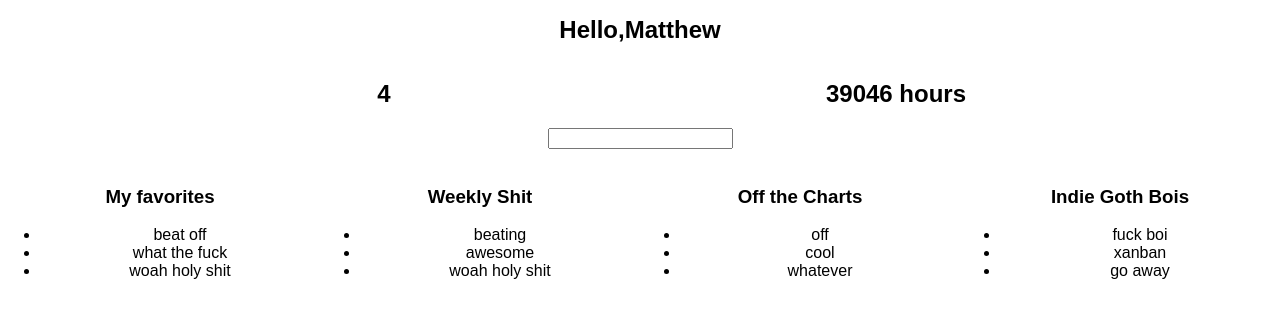
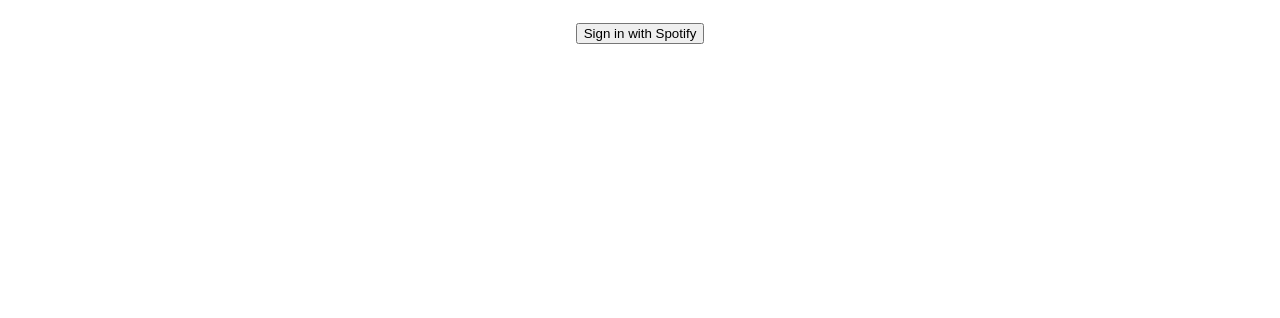
Before and after one commit to demrich/reactSpotifyPlaylist, a React (Create React App) app: page / in a window 1280 px wide. Shown: the top 318 px of the page. Built offline with nearby package versions, Linux system fonts and the light colour scheme.

Commit message:
pulling data from personal spotify and outputting. need to work on images

```diff
--- a/package.json
+++ b/package.json
@@ -3,6 +3,7 @@
   "version": "0.1.0",
   "private": true,
   "dependencies": {
+    "query-string": "^6.0.0",
     "react": "^16.3.1",
     "react-dom": "^16.3.1",
     "react-scripts": "1.1.4"
--- a/src/App.js
+++ b/src/App.js
@@ -1,7 +1,7 @@
 import React, { Component } from 'react';
-import logo from './logo.svg';
 import './App.css';
-let textColor = '#fff';
+import queryString from 'query-string';
+
 
 let fakeServerData = {
   user: {
@@ -10,23 +10,10 @@
       {
         name: 'My favorites',
         songs: [{name:'beat off', duration:12345}, {name:'what the fuck', duration:23415}, {name: 'woah holy shit', duration:945374} ]
-      },
-      {
-        name: 'Weekly Shit',
-        songs: [{name:'beating', duration:12345}, {name:'awesome', duration:23415}, {name: 'woah holy shit', duration:92374} ]
-      },
-      {
-        name: 'Off the Charts',
-        songs: [{name:'off', duration:12345}, {name:'cool', duration:23415}, {name: 'whatever', duration:92244} ]
-      },
-      {
-        name: 'Indie Goth Bois',
-        songs: [{name:' fuck boi', duration:12345}, {name:'xanban', duration:23415}, {name: 'go away', duration:2342374} ]
       }
     ]
   }
 };
-
 
 class PlayListCounter extends Component {
   render() {
@@ -71,10 +58,9 @@
 class PlayList extends Component {
   render() {
     let playlist = this.props.playlist;
-
     return (
       <div style = {{width : '25%', display : 'inline-block'}}>
-      <img />
+      <img src={playlist.image} />
       <h3>{playlist.name}</h3>
       <ul>
           {playlist.songs.map(song =>
@@ -91,42 +77,75 @@
     super();
     this.state = {
       serverData: {},
-      filterString:''
+      filterString:'',
+      image:''
    }
 }
-componentDidMount = () => {
-  setTimeout(() => {
-    this.setState({serverData: fakeServerData})
-  }, 1000);
+componentDidMount(){
+  let parsed = queryString.parse(window.location.search);
+  let accessToken = parsed.access_token;
+  if(!accessToken)
+  return;
+
+{/* Pulls the Username */}
+  fetch('https://api.spotify.com/v1/me', {
+    headers: {
+    'Authorization': 'Bearer ' + accessToken
+    }})
+    .then((response) =>response.json())
+    .then(data => {
+      console.log(data)
+     this.setState({
+       user: {
+        name: data.display_name,
+        id: data.id
+      }
+      })
+    });
+
+  fetch('https://api.spotify.com/v1/me/playlists', {
+    headers: {
+    'Authorization': 'Bearer ' + accessToken
+    }})
+    .then((response) =>response.json())
+    .then(data => this.setState({
+      playlists: data.items.map(item => {
+        return {
+        name: item.name,
+        id: item.id,
+        songs: [],
+        image: 'https://fakeimg.pl/60/',
+        }
+      })
+     })
+    )
+
+
+
 };
 
   render() {
-let playlistsToRender = this.state.serverData.user ? this.state.serverData.user.playlists.filter( playlist =>
+let playlistsToRender =
+  this.state.user && this.state.playlists ?
+  this.state.playlists.filter( playlist =>
   playlist.name.toLowerCase().includes(
   this.state.filterString.toLowerCase())
   ) : []
+
     return (
       <div className="App">
-
-        {this.state.serverData.user ?
+        {this.state.user ?
           <div>
-          <h1 className="App-title">Hello,
-        {this.state.serverData.user.name}
+            <h1 className="App-title">Hello, {this.state.user.name}
             </h1>
-        <PlayListCounter playlists={
-            playlistsToRender
-        }/>
-        <HourCounter  playlists ={
-            playlistsToRender
-
-        }/>
-
+            <PlayListCounter playlists={playlistsToRender}/>
+            <HourCounter  playlists ={playlistsToRender}/>
             <Filter onTextChange={text => this.setState({filterString: text})} />
 
+            { /* maps out playlist */ }
             {playlistsToRender.map((playlist) =>
-        <PlayList playlist={playlist} />)}
-
-        </div> : <h1 className="App-title">Loading...</h1>
+            <PlayList key={playlist.id} playlist={playlist} />)}
+          </div> : <h1 className="App-title"><button onClick={ ()=> window.location = 'http://localhost:8888/login' }>Sign in with Spotify</button></h1>
 
       }
       </div>
```
Also changed, not shown: 1 other file (tests, documents, lock files or other folders). Lines whose indentation alone changed are shown as unchanged.
